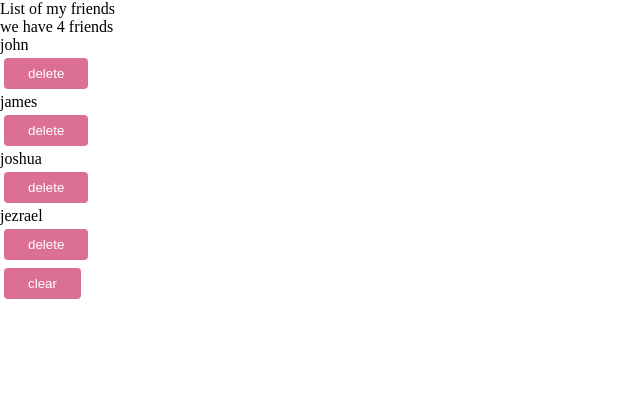
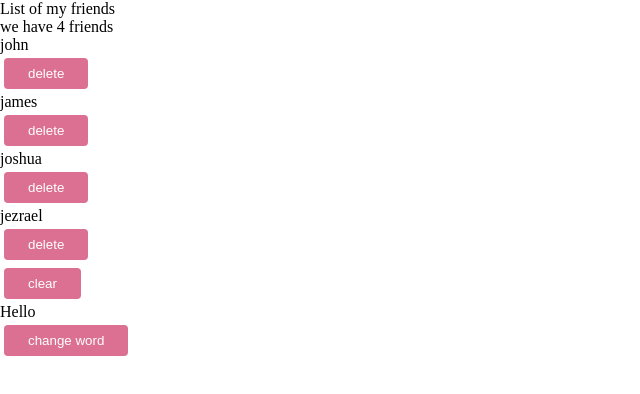
Before and after one commit to Codekazuki/hta-class-for-react, a React (Create React App) app: page / in a window 1280 px wide. Shown: the top 394 px of the page, without its empty margins (0-640 px from the left). Built offline with nearby package versions, Linux system fonts and the light colour scheme.

Commit message:
hta class

```diff
--- a/src/App.js
+++ b/src/App.js
@@ -1,12 +1,14 @@
 import "./App.css";
 
 import Counter from "./components/Counter";
+import PropDrilling from "./components/PropDrilling";
 
 function App() {
   return (
     <div className='App'>
       {/* <FetchDataComponent /> */}
       <Counter />
+      <PropDrilling />
     </div>
   );
 }
--- /dev/null
+++ b/src/components/PropDrilling.js
@@ -0,0 +1,28 @@
+import React, { useState } from "react";
+
+const PropDrilling = () => {
+  const [state, setState] = useState("Hello");
+  const handleStateChange = () => {
+    setState("Changed when clicked");
+  };
+
+  return (
+    <div>
+      <Child state={state} handleStateChange={handleStateChange} />
+    </div>
+  );
+};
+const Child = ({ state, handleStateChange }) => {
+  return <Grandchild state={state} handleStateChange={handleStateChange} />;
+};
+
+const Grandchild = ({ state, handleStateChange }) => {
+  return (
+    <div>
+      <p>{state}</p>
+      <button onClick={handleStateChange}> change word</button>
+    </div>
+  );
+};
+
+export default PropDrilling;
```
